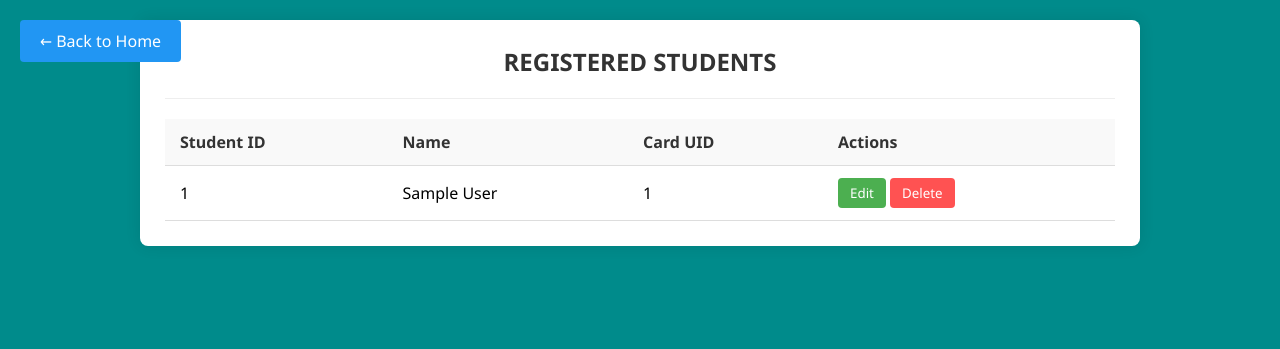
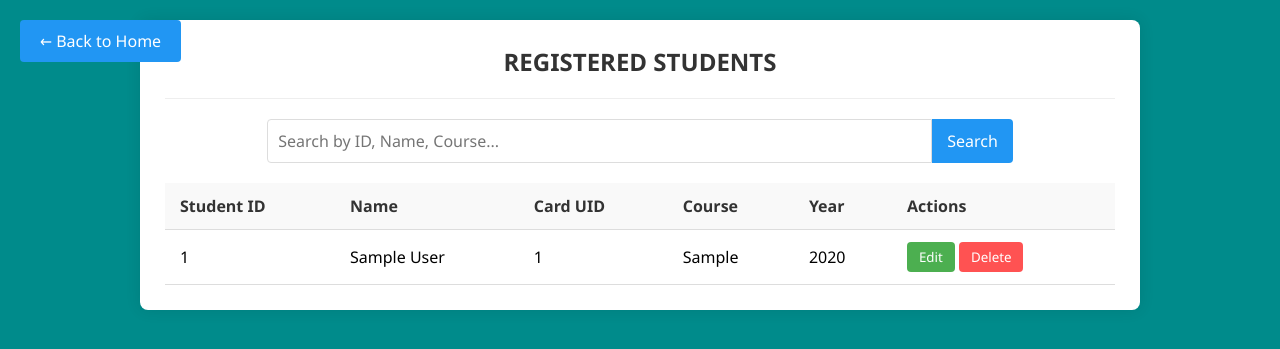
Before and after one commit to rhubian777/gate-pass-software, a PHP site: page /delete_student.php in a window 1280 px wide. Shown: the top 349 px of the page. Run offline with PHP 8.4, Linux system fonts and the light colour scheme; tables that the repository leaves empty or names only in its code hold one stand-in row (values such as "Sample post").

Commit message:
may dinagdag lang

```diff
--- a/DGPSPU/web interface section/delete_student.php
+++ b/DGPSPU/web interface section/delete_student.php
@@ -1,7 +1,7 @@
 <?php include("../rfid/db_connect.php");
 
 // Fetch all students from the database
-$sql = "SELECT student_id, name, card_uid FROM students";
+$sql = "SELECT student_id, name, card_uid, course, year FROM students";
 $result = mysqli_query($conn, $sql);
 
 // Check for database connection errors
@@ -221,6 +221,73 @@ if (!$result) {
             0% { transform: rotate(0deg); }
             100% { transform: rotate(360deg); }
         }
+
+        /* Search bar styles */
+        .search-container {
+            margin-bottom: 20px;
+            display: flex;
+            justify-content: center;
+        }
+
+        .search-container input {
+            width: 70%;
+            padding: 10px;
+            border: 1px solid #ddd;
+            border-radius: 4px 0 0 4px;
+            font-size: 16px;
+        }
+
+        .search-container button {
+            padding: 10px 15px;
+            background-color: #2196f3;
+            color: white;
+            border: none;
+            border-radius: 0 4px 4px 0;
+            cursor: pointer;
+            font-size: 16px;
+        }
+
+        .search-container button:hover {
+            background-color: #0b7dda;
+        }
+
+                /* Search bar styles */
+        .search-container {
+            margin-bottom: 20px;
+            display: flex;
+            justify-content: center;
+        }
+
+        .search-container input {
+            width: 70%;
+            padding: 10px;
+            border: 1px solid #ddd;
+            border-radius: 4px 0 0 4px;
+            font-size: 16px;
+        }
+
+        .search-container button {
+            padding: 10px 15px;
+            background-color: #2196f3;
+            color: white;
+            border: none;
+            border-radius: 0 4px 4px 0;
+            cursor: pointer;
+            font-size: 16px;
+        }
+
+        .search-container button:hover {
+            background-color: #0b7dda;
+        }
+
+        .form-group select {
+            width: 100%;
+            padding: 10px;
+            border: 1px solid #ddd;
+            border-radius: 4px;
+            font-size: 16px;
+            background-color: white;
+        }
     </style>
 </head>
 <body>
@@ -229,6 +296,12 @@ if (!$result) {
 
         <!-- Status message div -->
         <div id="statusMessage" class="status-message"></div>
+
+        <!-- Search Bar -->
+        <div class="search-container">
+            <input type="text" id="searchInput" placeholder="Search by ID, Name, Course...">
+            <button onclick="searchStudents()">Search</button>
+        </div>
 
         <div class="table-container">
             <?php if (isset($error_message)): ?>
@@ -242,6 +315,8 @@ if (!$result) {
                             <th>Student ID</th>
                             <th>Name</th>
                             <th>Card UID</th>
+                            <th>Course</th>
+                            <th>Year</th>
                             <th>Actions</th>
                         </tr>
                     </thead>
@@ -251,8 +326,36 @@ if (!$result) {
                                 <td><?= htmlspecialchars($row['student_id']) ?></td>
                                 <td><?= htmlspecialchars($row['name']) ?></td>
                                 <td><?= htmlspecialchars($row['card_uid']) ?></td>
+                                <td><?= htmlspecialchars($row['course']) ?></td>
                                 <td>
-                                    <button class="btn edit-btn" onclick="openEditModal('<?= htmlspecialchars($row['student_id']) ?>', '<?= htmlspecialchars(addslashes($row['name'])) ?>', '<?= htmlspecialchars($row['card_uid']) ?>')">Edit</button>
+                                <?php
+                                // Format the year display
+                                $year = trim($row['year']);
+                                if (is_numeric($year)) {
+                                    switch ($year) {
+                                        case '1':
+                                            echo '1st Year';
+                                            break;
+                                        case '2':
+                                            echo '2nd Year';
+                                            break;
+                                        case '3':
+                                            echo '3rd Year';
+                                            break;
+                                        case '4':
+                                            echo '4th Year';
+                                            break;
+                                        default:
+                                            echo $year;
+                                    }
+                                } else {
+                                    // If already in "Xst Year" format, just display it
+                                    echo htmlspecialchars($year);
+                                }
+                                ?>
+                                 </td>
+                                 <td>
+                                    <button class="btn edit-btn" onclick="openEditModal('<?= htmlspecialchars($row['student_id']) ?>', '<?= htmlspecialchars(addslashes($row['name'])) ?>', '<?= htmlspecialchars($row['card_uid']) ?>', '<?= htmlspecialchars(addslashes($row['course'])) ?>', '<?= htmlspecialchars($row['year']) ?>')">Edit</button>
                                     <button class="btn delete-btn" onclick="deleteStudent('<?= htmlspecialchars($row['student_id']) ?>')">Delete</button>
                                 </td>
                             </tr>
@@ -281,6 +384,21 @@ if (!$result) {
                 <input type="text" id="edit_card_uid" name="card_uid" required>
             </div>
 
+            <div class="form-group">
+                <label for="edit_course">Course:</label>
+                <input type="text" id="edit_course" name="course" required>
+            </div>
+
+            <div class="form-group">
+                <label for="edit_year">Year:</label>
+                <select id="edit_year" name="year" required>
+                    <option value="1st Year">1st Year</option>
+                    <option value="2nd Year">2nd Year</option>
+                    <option value="3rd Year">3rd Year</option>
+                    <option value="4th Year">4th Year</option>
+                </select>
+            </div>
+
                     <button type="submit" class="submit-btn" id="updateButton">Update Student</button>
                 </form>
             </div>
@@ -290,9 +408,40 @@ if (!$result) {
     <a href="index.php" class="back-btn">← Back to Home</a>
 
     <script>
+
       // Wait for the DOM to be fully loaded
 document.addEventListener('DOMContentLoaded', function() {
     console.log("DOM fully loaded");
+});
+
+// Function to search students
+function searchStudents() {
+    const searchValue = document.getElementById("searchInput").value.toLowerCase();
+    const tableRows = document.querySelectorAll("#studentTableBody tr");
+
+    tableRows.forEach(row => {
+        const studentId = row.cells[0].textContent.toLowerCase();
+        const name = row.cells[1].textContent.toLowerCase();
+        const course = row.cells[3].textContent.toLowerCase();
+        const year = row.cells[4].textContent.toLowerCase();
+
+        // Check if any of the fields contain the search query
+        if (studentId.includes(searchValue) ||
+            name.includes(searchValue) ||
+            course.includes(searchValue) ||
+            year.includes(searchValue)) {
+            row.style.display = ""; // Show the row
+        } else {
+            row.style.display = "none"; // Hide the row
+        }
+    });
+}
+
+// Search on enter key press
+document.getElementById("searchInput").addEventListener("keyup", function(event) {
+    if (event.key === "Enter") {
+        searchStudents();
+    }
 });
 
 // Function to delete a student
@@ -302,7 +451,7 @@ if (!$result) {
         // Show loading in the row
         const row = document.getElementById("row-" + studentId);
         if (row) {
-                    const actionCell = row.cells[3];
+            const actionCell = row.cells[5]; // Updated cell index to 5
             const originalContent = actionCell.innerHTML;
             actionCell.innerHTML = '<div class="loader"></div> Deleting...';
 
@@ -375,14 +524,33 @@ if (!$result) {
 }
 
 // Function to open edit modal
-        function openEditModal(studentId, name, cardUid) {
+function openEditModal(studentId, name, cardUid, course, year) {
     document.getElementById("edit_student_id").value = studentId;
     document.getElementById("edit_name").value = name;
     document.getElementById("edit_card_uid").value = cardUid;
+    document.getElementById("edit_course").value = course;
+
+    // Format numeric year into readable format
+    let formattedYear = year;
+    if (year === "1") formattedYear = "1st Year";
+    else if (year === "2") formattedYear = "2nd Year";
+    else if (year === "3") formattedYear = "3rd Year";
+    else if (year === "4") formattedYear = "4th Year";
+
+    // Set the dropdown selection
+    const yearSelect = document.getElementById("edit_year");
+    for (let i = 0; i < yearSelect.options.length; i++) {
+        if (yearSelect.options[i].value === formattedYear) {
+            yearSelect.selectedIndex = i;
+            break;
+        }
+    }
+
+    // Show the modal
     document.getElementById("editModal").style.display = "block";
 }
 
-        // Function to close edit modal - FIXED TYPO HERE
+// Function to close edit modal
 function closeEditModal() {
     document.getElementById("editModal").style.display = "none";
 }
@@ -400,16 +568,18 @@ if (!$result) {
     }, 5000);
 }
 
-        // Edit student form submission - FIXED ALL SYNTAX ERRORS
+// Edit student form submission
 document.getElementById("editStudentForm").addEventListener("submit", function(e) {
     e.preventDefault();
 
     const studentId = document.getElementById("edit_student_id").value;
     const name = document.getElementById("edit_name").value;
     const cardUid = document.getElementById("edit_card_uid").value;
+    const course = document.getElementById("edit_course").value;
+    const year = document.getElementById("edit_year").value;
 
     // Form validation
-            if (!name.trim() || !cardUid.trim()) {
+    if (!name.trim() || !cardUid.trim() || !course.trim()) {
         showStatusMessage("All fields are required!", "error");
         return;
     }
@@ -425,6 +595,8 @@ if (!$result) {
     formData.append("student_id", studentId);
     formData.append("name", name);
     formData.append("card_uid", cardUid);
+    formData.append("course", course);
+    formData.append("year", year);
 
     // Use XMLHttpRequest instead of fetch
     const xhr = new XMLHttpRequest();
@@ -448,11 +620,13 @@ if (!$result) {
                     if (row) {
                         row.cells[1].textContent = name;
                         row.cells[2].textContent = cardUid;
+                        row.cells[3].textContent = course;
+                        row.cells[4].textContent = year;
 
                         // Update the edit button's onclick attribute
                         const editButton = row.querySelector('.edit-btn');
                         if (editButton) {
-                                    editButton.setAttribute('onclick', `openEditModal('${studentId}', '${name.replace(/'/g, "\\'")}', '${cardUid}')`);
+                            editButton.setAttribute('onclick', `openEditModal('${studentId}', '${name.replace(/'/g, "\\'")}', '${cardUid}', '${course.replace(/'/g, "\\'")}', '${year}')`);
                         }
 
                         // Highlight the updated row
@@ -471,6 +645,8 @@ if (!$result) {
             } catch (e) {
                 console.error("Failed to parse JSON:", xhr.responseText);
                 showStatusMessage("Error: Invalid server response. Please try again.", "error");
+                console.error("JSON parse error:", e);
+                console.log("Raw response:", xhr.responseText);
 
                 // Refresh the page as a fallback
                 setTimeout(() => {
```
Also changed, not shown: DGPSPU/web interface section/edit_student.php (+53 -25 lines). Lines whose indentation alone changed are shown as unchanged.
